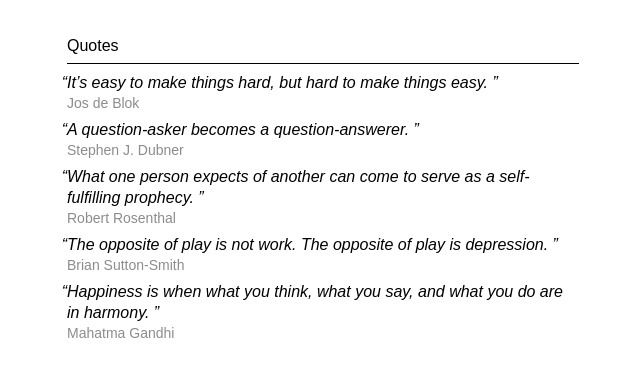
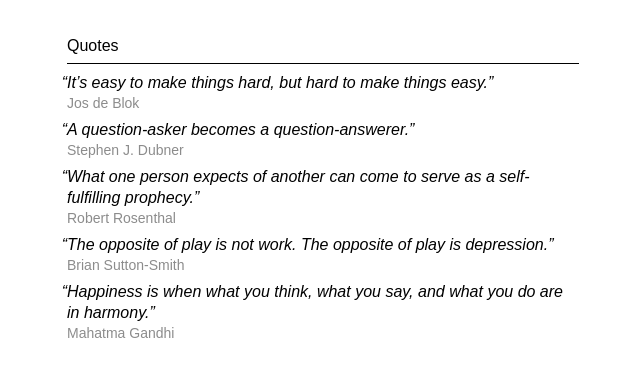
Before and after one commit to danielpeger/portfolio, a plain HTML site: page index.html in a window 1280 px wide. Shown: the part 3774-4147 px from the top of the page, 317-957 px from the left. Drawn offline with Linux system fonts and the light colour scheme; a web font is replaced by a local one.

Commit message:
Keep closing quotation marks on the same line as the last word (#4)
The closing quote was a ::after pseudo-element, so the newline after
each quote became a wrap opportunity and left ” on its own line.

Co-authored-by: Cursor Agent <cursoragent@cursor.com>
Co-authored-by: Daniel Péger <danielpeger@users.noreply.github.com>

```diff
--- a/index.html
+++ b/index.html
@@ -385,10 +385,6 @@
         right: 100%;
       }
 
-      .quote-text::after {
-        content: "”";
-      }
-
       .quote-author {
         margin-top: 2px;
         color: var(--color-muted);
@@ -635,34 +631,34 @@
           <div class="quote-list">
             <blockquote class="quote">
               <p class="quote-text">
-                It’s easy to make things hard, but hard to make things easy.
+                It’s easy to make things hard, but hard to make things easy.”
               </p>
               <footer class="quote-author">Jos de Blok</footer>
             </blockquote>
             <blockquote class="quote">
               <p class="quote-text">
-                A question-asker becomes a question-answerer.
+                A question-asker becomes a question-answerer.”
               </p>
               <footer class="quote-author">Stephen J. Dubner</footer>
             </blockquote>
             <blockquote class="quote">
               <p class="quote-text">
                 What one person expects of another can come to serve as a
-                self-fulfilling prophecy.
+                self-fulfilling prophecy.”
               </p>
               <footer class="quote-author">Robert Rosenthal</footer>
             </blockquote>
             <blockquote class="quote">
               <p class="quote-text">
                 The opposite of play is not work. The opposite of play is
-                depression.
+                depression.”
               </p>
               <footer class="quote-author">Brian Sutton-Smith</footer>
             </blockquote>
             <blockquote class="quote">
               <p class="quote-text">
                 Happiness is when what you think, what you say, and what you do
-                are in harmony.
+                are in harmony.”
               </p>
               <footer class="quote-author">Mahatma Gandhi</footer>
             </blockquote>
```
